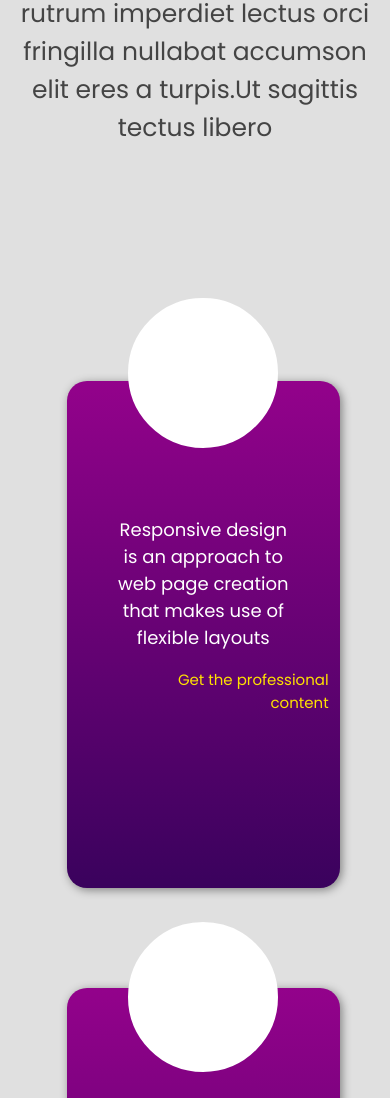
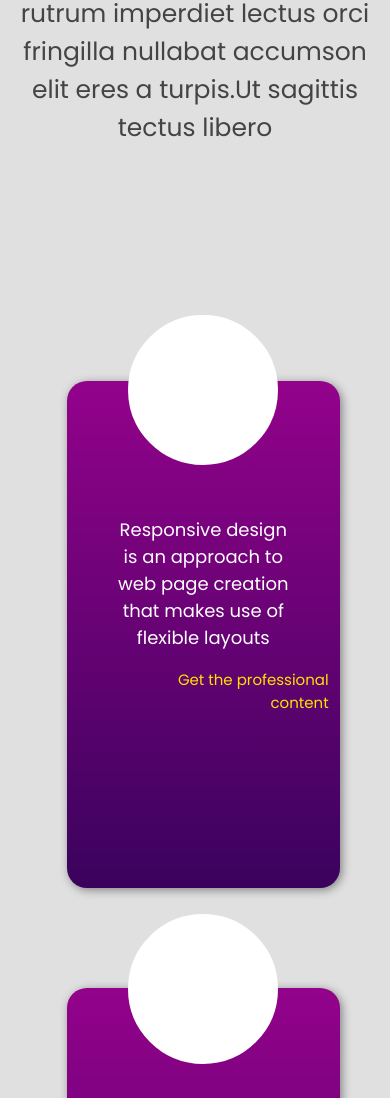
Before and after one commit to skaterhari/_Revive_, a plain HTML site: page index.html in a window 390 px wide. Shown: the part 5674-6772 px from the top of the page. Drawn offline with Linux system fonts and the light colour scheme.

Commit message:
Update wb.css

```diff
--- a/wb.css
+++ b/wb.css
@@ -381,15 +381,15 @@ h4{
     }
     #dp2{
         position: absolute;
-        top: 70vh;
+        top: 69vh;
     }
      #dp1{
         position: absolute;
-
+        top:-2vh;
     }
     #dp3{
         position: absolute;
-        top: 145vh;
+        top: 140vh;
     #b5{
         height: 60vh;
     }
```
